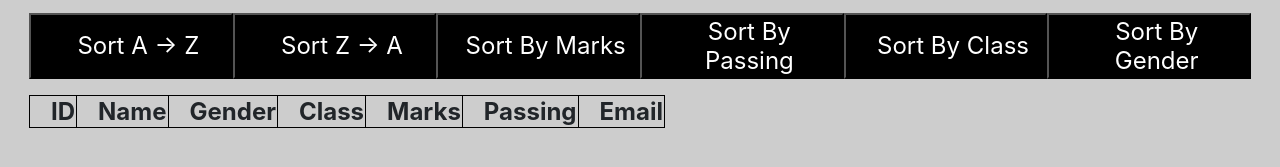
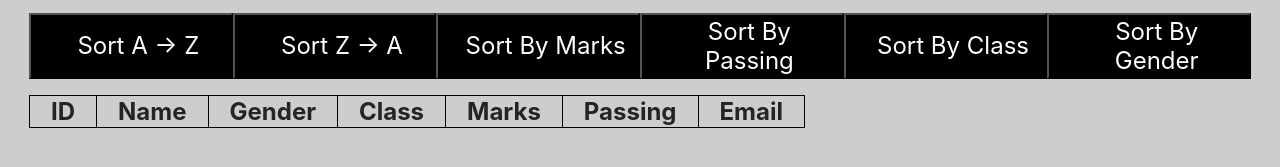
Before and after one commit to Siddhantji/Student-Management-System, a plain HTML site: page index.html in a window 1280 px wide. Shown: the part 149-316 px from the top of the page. Drawn offline with nearby package versions, Linux system fonts and the light colour scheme; no server answers.

Commit message:
Update style.css

```diff
--- a/style.css
+++ b/style.css
@@ -31,4 +31,5 @@ table, th, td{
 }
 th, td{
     padding-left: 21px;
+    padding-right: 21px;
 }
```
